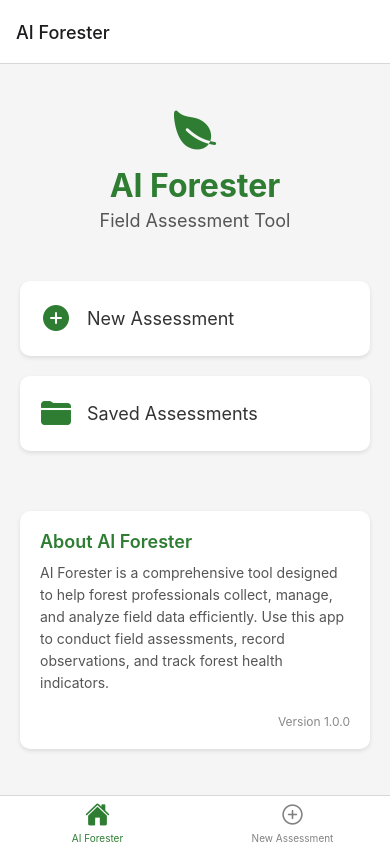
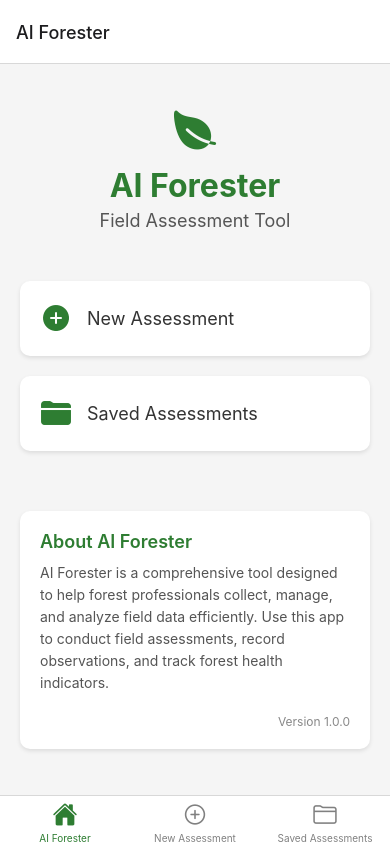
Before and after one commit to davidbeleznay/ai-forester-clean, a React Native app: screen / in a window 390 px wide. Built offline with nearby package versions, Linux system fonts and the light colour scheme.

Commit message:
Update MainNavigator to include SavedFormsScreen

```diff
--- a/navigation/MainNavigator.js
+++ b/navigation/MainNavigator.js
@@ -6,8 +6,7 @@ import { Ionicons } from '@expo/vector-icons';
 // Import screens
 import HomeScreen from '../screens/HomeScreen';
 import NewFormScreen from '../screens/forms/NewFormScreen';
-// We'll add SavedFormsScreen later to ensure it works correctly
-// import SavedFormsScreen from '../screens/forms/SavedFormsScreen';
+import SavedFormsScreen from '../screens/forms/SavedFormsScreen';
 
 const Stack = createStackNavigator();
 const Tab = createBottomTabNavigator();
@@ -23,6 +22,8 @@ const TabNavigator = () => {
             iconName = focused ? 'home' : 'home-outline';
           } else if (route.name === 'NewForm') {
             iconName = focused ? 'add-circle' : 'add-circle-outline';
+          } else if (route.name === 'SavedForms') {
+            iconName = focused ? 'folder' : 'folder-outline';
           }
           return <Ionicons name={iconName} size={size} color={color} />;
         },
@@ -41,6 +42,11 @@ const TabNavigator = () => {
         component={NewFormScreen}
         options={{ title: 'New Assessment' }}
       />
+      <Tab.Screen
+        name="SavedForms"
+        component={SavedFormsScreen}
+        options={{ title: 'Saved Assessments' }}
+      />
     </Tab.Navigator>
   );
 }
@@ -55,11 +61,11 @@ const MainNavigator = () => {
         options={{ headerShown: false }}
       />
       {/*
-      We'll add these screens incrementally to ensure everything works properly
+      Add additional screens here:
       <Stack.Screen
-        name="SavedForms"
-        component={SavedFormsScreen}
-        options={{ title: 'Saved Assessments' }}
+        name="ViewForm"
+        component={ViewFormScreen}
+        options={{ title: 'View Assessment' }}
       />
       */}
     </Stack.Navigator>
```
